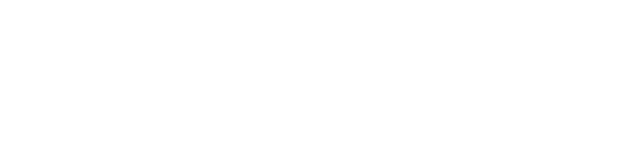
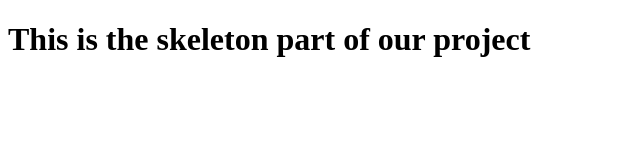
Before and after one commit to terence1988/TandHippee, a plain HTML site: page index.html in a window 1280 px wide. Shown: the whole page, without its empty margins (0-640 px from the left). Drawn offline with Linux system fonts and the light colour scheme.

Commit message:
Daily Update on repo

```diff
--- a/index.html
+++ b/index.html
@@ -6,6 +6,8 @@
   <title>GenerationAustralia-TandHipee</title>
 </head>
 <body>
+  <h1>This is the skeleton part of our project</h1>
+
 
 </body>
 </html>
```
